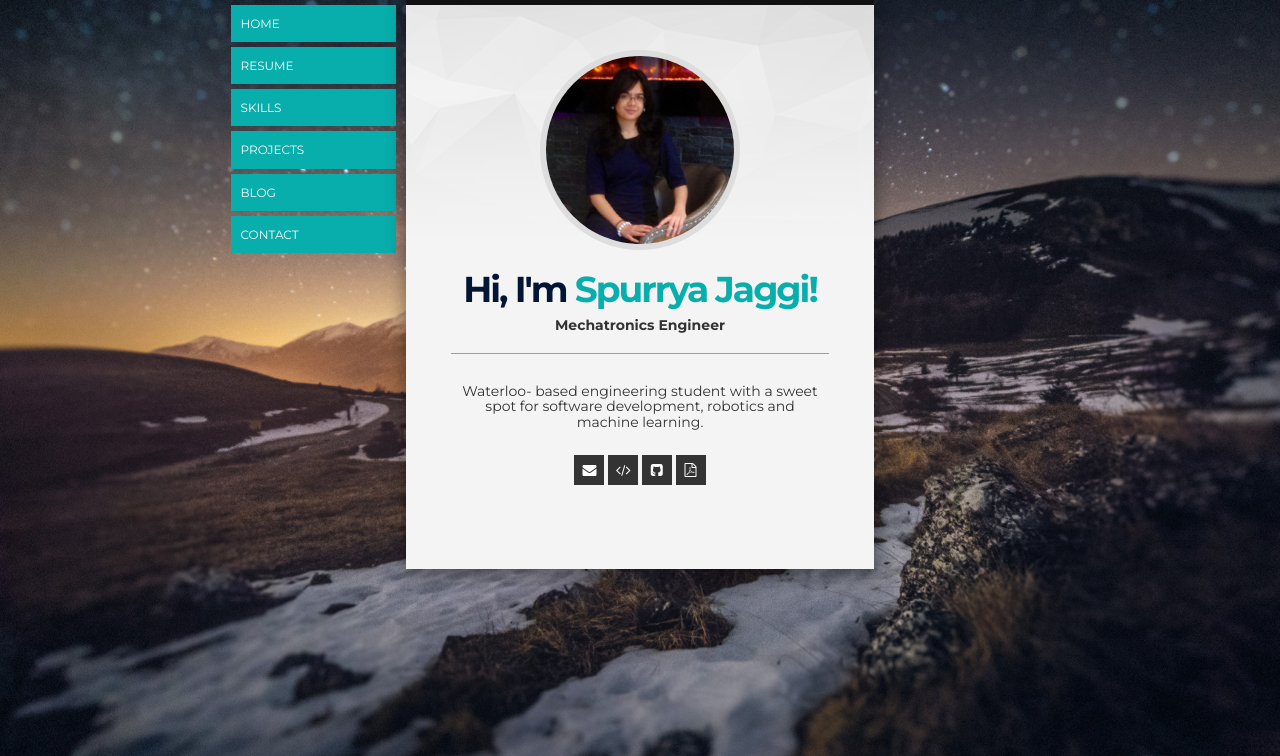
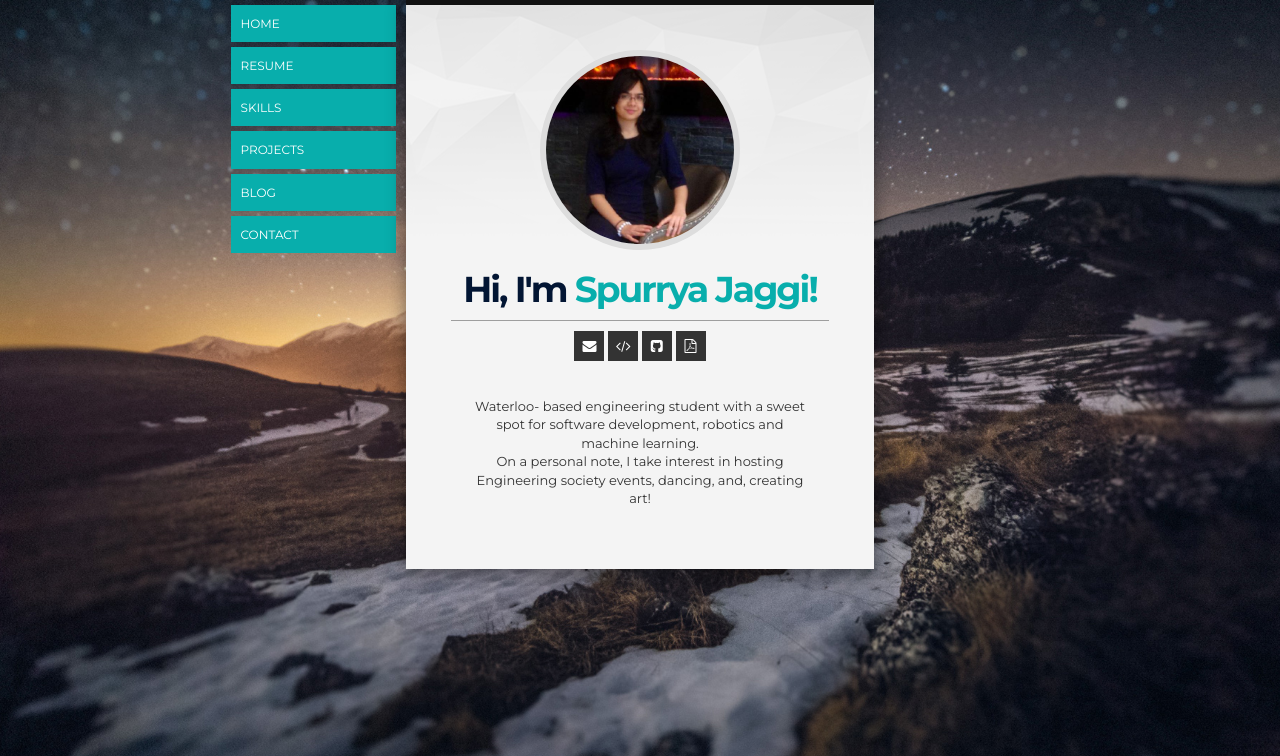
Before and after one commit to Spurrya/spurrya.github.io, a PHP site: page / in a window 1280 px wide. Shown: the part 31-787 px from the top of the page. Run offline with PHP 8.4, Linux system fonts and the light colour scheme; some libraries are stand-ins or nearby versions; grey boxes are pictures that could not be loaded.

Commit message:
added information so now you don't have to go to a new page everytime

```diff
--- a/css/styles.css
+++ b/css/styles.css
@@ -725,14 +725,13 @@ iframe {
   color: #333;
   padding-left: 0;
   margin-left: 0;
-  font-size: 18px;
+  font-size: 20px;
   line-height: 22px;
   margin: 0;
   margin-bottom: 8px;
   letter-spacing: -1px;
   border-bottom: 1px dotted #021533;
   padding-bottom: 5px;
-  font-size: 15px;
 }
 .graduation-time,
 .job {
--- a/index.html
+++ b/index.html
@@ -73,35 +73,12 @@
 
 		<!-- SECTION: vCard Body  -->
 		<div class="section-vcardbody section-home" id="section-home">
-			<!-- Profile pic-->
 			<div class="vcard-profile-pic">
 				<img src="img/profile.jpg" id="profile" class="profileActive" alt=""/>
 			</div>
-			<!-- /Profile pic -->
-			<!-- Description -->
 			<div class="vcard-profile-description">
-				<!-- Profile title -->
 				<h1 class="profile-title">Hi, I'm <span class="color1">Spurrya Jaggi!</span></h1>
-				<h2 class="profile-subtitle">Mechatronics Engineer</h2>
-				<!-- /Profile Title -->
-				<!-- Description Text -->
 				<hr class="hr1">
-				<div class="vcard-profile-description-text">
-					<h5>Waterloo- based engineering student with a sweet spot for software development, robotics and machine learning.</h5>
-				</div>
-				<!--/ Description Text -->
-				<!-- Description feature -->
-				<div class="vcard-profile-description-feature">
-					<!-- item -->
-					<!-- <div class="vcard-profile-description-ft-item">
-						<p>EMAIL </p>
-					</div> -->
-					<!-- item -->
-				</div>
-				<!-- /Description feature -->
-			</div>
-			<!-- /Description -->
-			<!-- Footer -->
         <div class="vcard-footer">
           <!-- Social Icons -->
           <div class="footer-social-icons spacing">
@@ -112,6 +89,16 @@
           </div>
           <!-- /Social Icons -->
         </div>
+				<div class="vcard-profile-description-text"><br>
+				<p style="padding:-2px;margin:-2px;">
+          Waterloo- based engineering student with a sweet spot for software development, robotics and machine learning.<br>
+          On a personal note, I take interest in hosting Engineering society events, dancing, and, creating art!
+        </p>
+				</div>
+				<div class="vcard-profile-description-feature">
+				</div>
+			</div>
+
 		</div>
 		<!-- /SECTION: vCard Body  -->
 
@@ -263,18 +250,8 @@
 		<div class="section-vcardbody section-page" id="page-skills">
 			<div class="section-skills">
 
-				<!-- Section title -->
           <h2 class="section-title">SKILLS</h2>
-	            <!-- /Section title -->
-	            <!-- Subtitle -->
         	<h2 class="section-item-title-2"><i class="fa fa-users"></i>&nbsp;&nbsp;Technical Skills</h2>
-	          	<!-- /Subtitle -->
-
-				<!-- Skils List -->
-  				<!-- <ul class="skills-list">
-            <li>C#</li>
-            <li>C</li>
-          </ul> -->
 
           <div class="row">
             <div class="col-sm-3 skill-padding"><i class="devicon-csharp-plain fa-4x"></i></div>
@@ -300,12 +277,24 @@
             <div class="col-sm-3 skill-padding"><i class="devicon-java-plain-wordmark fa-4x"></i></div>
             <div class="col-sm-3 skill-padding"></div>
           </div>
-
-				<!-- /Skils List -->
         <br>
-				 <!-- Subtitle -->
-	      <h2 class="section-item-title-2"><i class="fa fa-laptop"></i>&nbsp;&nbsp;Leadership</h2>
-      	 <!-- /Subtitle -->
+	      <h2 class="section-item-title-2"><i class="fa fa-laptop"></i>&nbsp;&nbsp;Activities</h2>
+         <div class="resume-item">
+           <h3 class="section-item-title-1">PCB Design</h3>
+           <div class="graduation-description">
+             <p>
+               Write here what I did
+             </p>
+           </div>
+         </div>
+         <div class="resume-item">
+           <h3 class="section-item-title-1">MATLAB</h3>
+           <div class="graduation-description">
+             <p>
+               Introduced MATLAB, its applications and, best practices to a group of 35 students.
+             </p>
+           </div>
+         </div>
           <div class="resume-item">
             <h3 class="section-item-title-1">Advanced Machine Learning - Presenter</h3>
             <div class="graduation-description">
@@ -330,7 +319,14 @@
               </p>
             </div>
           </div>
-
+          <div class="resume-item">
+            <h3 class="section-item-title-1">Team Performer</h3>
+            <div class="graduation-description">
+              <p>
+                Danced infront of a crowd of 150+ people. Link video here
+              </p>
+            </div>
+          </div>
 			</div>
 		</div>
 		<!-- /SECTION: SKILLS  -->
@@ -338,17 +334,15 @@
     <!-- SECTION: PORTFOLIO-->
     <div class="section-vcardbody section-page" id="page-portfolio">
       <div class="section-portfolio">
+        <div class="section-title">Portfolio</div>
+        <div class="projects-list">
+          <div class="section-title2">Calfit</div>
 
-        <!-- Section title -->
-        <div class="section-title">Portfolio</div>
-        <!-- /Section title -->
-        <h6>Click on the projects to view more information about them! </h6><br>
-              <!-- Projects list -->
-        <div class="projects-list">
-          <!-- item -->
-          <div class="section-title2">Calfit</div>
           <div class="project-item">
-            <!-- ==> Put your thumbnail as a background -->
+            <p>
+              Chrome notifications that get triggers based on the most optimal time for an employee to take a break.<br>
+              <b>Technologies: </b> Office 365 API, Salesforce API, Chrome extension, NodeJS, MongoDb<br>
+            </p>
             <a href="http://devpost.com/software/yofit" class="project-thumbnail nivobox link-page" data-lightbox-gallery="portfolio" style="background-image: url('img/portfolio/Calfit.png');">
               <!-- project-description -->
               <div class="project-description-wrapper">
@@ -364,10 +358,13 @@
           </div>
           <br>
           <!-- /item -->
-
           <!-- item -->
           <div class="section-title2">Testr</div>
           <div class="project-item">
+            <p>
+              Selenium building blocks that can be combined by the user to create tests for any web browser.<br>
+            <b>Technologies: </b> Java, JavaFx, Selenium<br>
+            </p>
             <!-- ==> Put your thumbnail as a background -->
             <a href="http://devpost.com/software/testr-bid2t3" class="project-thumbnail nivobox" data-lightbox-gallery="portfolio" style="background-image: url('img/portfolio/Testr.png');">
               <!-- project-description -->
@@ -388,6 +385,11 @@
           <!-- item -->
           <div class="section-title2">Pebilepsy</div>
           <div class="project-item">
+            <p>
+            <b>Best Pebble App</b> - Nocturnal epilepsy tracker and prevention software.<br>
+             Featured On : <a href="https://news.ycombinator.com/item?id=8372583">Hacker News</a>, <a href="http://i.imgur.com/hEBnDFS.png?1">  DevPost</a> , <a href="http://www.medgadget.com/2014/09/pebilepsy-uses-fitness-tracker-to-monitor-night-time-seizures.html" > Med Gadgets </a><br>
+            <b>Technologies: </b>Android Development (Java), D3.js, C (Pebble), Heroku<br>
+            </p>
             <!-- ==> Put your thumbnail as a background -->
             <a href="http://devpost.com/software/pebilepsy" class="project-thumbnail nivobox" data-lightbox-gallery="portfolio" style="background-image: url('img/portfolio/pebilepsy.jpg');">
               <!-- project-description -->
@@ -404,10 +406,13 @@
           </div>
           <br>
           <!-- /item -->
-
           <!-- item -->
           <div class="section-title2">Sugar Nanny</div>
           <div class="project-item">
+            <p>
+            <b>Top 10, Best life saving application, Best use of AWS</b> - Tracks your sugar-level and provides insulin recommendations based on food intake. <br>
+            <b>Technologies: </b>Angular.js, Flask, AWS, Elasticsearch, PostgreSQL<br>
+            </p>
             <!-- ==> Put your thumbnail as a background -->
             <a href="http://devpost.com/software/sugar-nanny" class="project-thumbnail nivobox" data-lightbox-gallery="portfolio" style="background-image: url('img/portfolio/sugar-nanny.jpg');">
               <!-- project-description -->
@@ -428,6 +433,10 @@
           <!-- item -->
           <div class="section-title2">Path Following Robot</div>
           <div class="project-item">
+            <p>
+            Programmed, configured, built a robot that follows lines and detects magnets and their polarity.<br>
+            <b>Technologies: </b>C, Oscilloscope<br>
+            </p>
             <!-- ==> Put your thumbnail as a background -->
             <a href="http://devpost.com/software/path-following-robot" class="project-thumbnail nivobox" data-lightbox-gallery="portfolio" style="background-image: url('img/portfolio/robot.gif');">
               <!-- project-description -->
@@ -448,7 +457,10 @@
           <!-- item -->
           <div class="section-title2">Distance Sensor</div>
           <div class="project-item">
-            <!-- ==> Put your thumbnail as a background -->
+            <p>
+            Accurately predicts the length of an object placed infront of an IR sensor.<br>
+            <b>Technologies: </b>Python, C, Statistics<br>
+            </p>
             <a href="http://devpost.com/software/distance-sensor" class="project-thumbnail nivobox" data-lightbox-gallery="portfolio" style="background-image: url('img/portfolio/distance-sensor.jpg');">
               <!-- project-description -->
               <div class="project-description-wrapper">
@@ -466,9 +478,35 @@
           <!-- /item -->
 
           <!-- item -->
+          <div class="section-title2">Music Notes</div>
+          <div class="project-item">
+            <p>
+            Used frequency analysis to transcribe classical piano pieces into sheet music using MATLAB.<br>
+            <b>Technologies: </b>MATLAB<br>
+            </p>
+            <!-- ==> Put your thumbnail as a background -->
+            <a href="http://devpost.com/software/noise-filtering" class="project-thumbnail nivobox" data-lightbox-gallery="portfolio" style="background-image: url('img/portfolio/notes.gif');">
+              <!-- project-description -->
+              <div class="project-description-wrapper">
+                <div class="project-description">
+                  <!-- project name -->
+                  <h2 class="project-title">Music Notes</h2>
+                  <!-- /project name -->
+                  <span class="see-more">Identifying the notes of a music clip and resynthesising it.</span>
+                </div>
+              </div>
+            </a>
+          </div>
+          <br>
+          <!-- /item -->
+
+          <!-- item -->
           <div class="section-title2">Fuel Cell Car</div>
           <div class="project-item">
-            <!-- ==> Put your thumbnail as a background -->
+            <p>
+            Programmed and maintained a fuel cell car to navigate through obstacles.<br>
+            <b>Technologies: </b>C<br>
+            </p>
             <a href="http://devpost.com/software/fuel-cell-car" class="project-thumbnail nivobox" data-lightbox-gallery="portfolio" style="background-image: url('img/portfolio/fuel-cell-car.jpg');">
               <!-- project-description -->
               <div class="project-description-wrapper">
@@ -488,7 +526,9 @@
           <!-- item -->
           <div class="section-title2">Cantilever Bridge</div>
           <div class="project-item">
-            <!-- ==> Put your thumbnail as a background -->
+            <p>
+            Stress analysis and construction of a bridge that can hold 100 time its own weight<br>
+            </p>
             <a href="http://devpost.com/software/cantilever-bridge" class="project-thumbnail nivobox" data-lightbox-gallery="portfolio" style="background-image: url('img/portfolio/cantilever-bridge.jpg');">
               <!-- project-description -->
               <div class="project-description-wrapper">
@@ -499,7 +539,6 @@
                   <span class="see-more">Simple cantilever truss structure</span>
                 </div>
               </div>
-              <!-- /project-description -->
             </a>
           </div>
           <br>
@@ -508,18 +547,17 @@
           <!-- item -->
           <div class="section-title2">ANSYS Tire Analysis</div>
           <div class="project-item">
-            <!-- ==> Put your thumbnail as a background -->
+            <p>
+            Analysis of a behaviour of a tire on different terrain.<br>
+            <b>Technologies: </b>MATLAB, Ansys<br>
+            </p>
             <a href="http://devpost.com/software/finite-element-analysis#" class="project-thumbnail nivobox" data-lightbox-gallery="portfolio" style="background-image: url('img/portfolio/ansys.gif');">
-              <!-- project-description -->
               <div class="project-description-wrapper">
                 <div class="project-description">
-                  <!-- project name -->
                   <h2 class="project-title">ANSYS Analysis</h2>
-                  <!-- /project name -->
                   <span class="see-more">Finite element analysis of mesh tire</span>
                 </div>
               </div>
-              <!-- /project-description -->
             </a>
           </div>
           <br>
@@ -528,7 +566,10 @@
           <!-- item -->
           <div class="section-title2">Fetchr</div>
           <div class="project-item">
-            <!-- ==> Put your thumbnail as a background -->
+            <p>
+            Programmed and constructed LEGO robot that can retrive items for you.<br>
+            <b>Technologies: </b>C<br>
+            </p>
             <a href="http://devpost.com/software/item-retriever" class="project-thumbnail nivobox" data-lightbox-gallery="portfolio" style="background-image: url('img/portfolio/lego.jpeg');">
               <!-- project-description -->
               <div class="project-description-wrapper">
@@ -544,30 +585,13 @@
           </div>
           <br>
           <!-- /item -->
-
-          <!-- item -->
-          <div class="section-title2">Music Notes</div>
-          <div class="project-item">
-            <!-- ==> Put your thumbnail as a background -->
-            <a href="http://devpost.com/software/noise-filtering" class="project-thumbnail nivobox" data-lightbox-gallery="portfolio" style="background-image: url('img/portfolio/notes.gif');">
-              <!-- project-description -->
-              <div class="project-description-wrapper">
-                <div class="project-description">
-                  <!-- project name -->
-                  <h2 class="project-title">Music Notes</h2>
-                  <!-- /project name -->
-                  <span class="see-more">Identifying the notes of a music clip and resynthesising it.</span>
-                </div>
-              </div>
-              <!-- /project-description -->
-            </a>
-          </div>
-          <br>
-          <!-- /item -->
-
           <!-- item -->
           <div class="section-title2">Space Invaders</div>
           <div class="project-item">
+            <p>
+            Programmed space invaders and used peripherals such as joystick, button to take user's input.<br>
+            <b>Technologies: </b>Keil board, C<br>
+            </p>
             <!-- ==> Put your thumbnail as a background -->
             <a href="http://devpost.com/software/keil-game" class="project-thumbnail nivobox" data-lightbox-gallery="portfolio" style="background-image: url('img/portfolio/space.gif');">
               <!-- project-description -->
@@ -584,10 +608,13 @@
           </div>
           <br>
           <!-- /item -->
-
           <!-- item -->
           <div class="section-title2">Crib</div>
           <div class="project-item">
+            <p>
+            Real time chat and poll to accelerate the process of house selection.<br>
+            <b>Technologies: </b>Ruby on rails<br>
+            </p>
             <!-- ==> Put your thumbnail as a background -->
             <a href="https://github.com/angelhacktoronto2015/housing_app" class="project-thumbnail nivobox" data-lightbox-gallery="portfolio" style="background-image: url('img/portfolio/crib.png');">
               <!-- project-description -->
@@ -597,6 +624,28 @@
                   <h2 class="project-title">Crib</h2>
                   <!-- /project name -->
                   <span class="see-more">A chat app for students to discuss housing options. </span>
+                </div>
+              </div>
+              <!-- /project-description -->
+            </a>
+          </div>
+          <br>
+          <!-- /item -->
+          <!-- item -->
+          <div class="section-title2">Neoprice</div>
+          <div class="project-item">
+            <p>
+            Chrome extension that automatically populates the prices of each item in user's shop. Increased efficiency of more than 350%<br>
+            <b>Technologies: </b>Javascript<br>
+            </p>
+            <a href="https://chrome.google.com/webstore/detail/neoprice/lmkpgcbgmdplbdjpdaeklmgkmfikhadc/related" class="project-thumbnail nivobox" data-lightbox-gallery="portfolio" style="background-image: url('img/portfolio/neoprice.png');">
+              <!-- project-description -->
+              <div class="project-description-wrapper">
+                <div class="project-description">
+                  <!-- project name -->
+                  <h2 class="project-title">Neoprice</h2>
+                  <!-- /project name -->
+                  <span class="see-more">Chrome extension to automatically populate item prices.</span>
                 </div>
               </div>
               <!-- /project-description -->
```
Also changed, not shown: img/portfolio/neoprice.png (added). Lines whose indentation alone changed are shown as unchanged.
